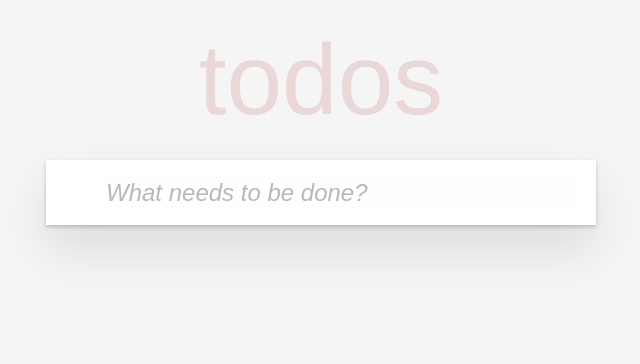
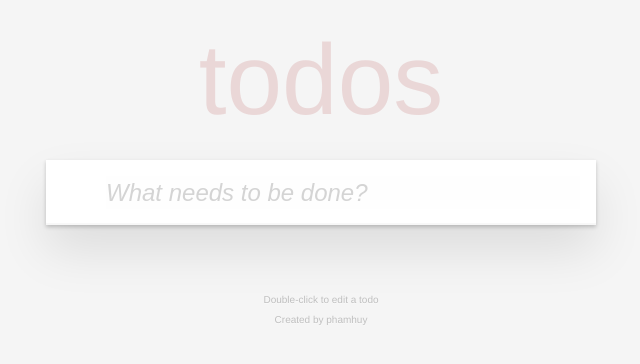
Before and after one commit to quanghuy219/todo-react-redux, a React (Create React App) app: page / in a window 1280 px wide. Shown: the top 364 px of the page, without its empty margins (319-959 px from the left). Built offline with nearby package versions, Linux system fonts and the light colour scheme; the HTML template or start-up script is replaced by a standard one.

Commit message:
footer shadow

```diff
--- a/src/App.css
+++ b/src/App.css
@@ -17,3 +17,9 @@ body {
 header {
   margin: 70px;
 }
+.text-info {
+  margin: 65px 0;
+  color: #bfbfbf;
+  font-size: 10px;
+  text-shadow: 0 1px 0 rgba(255, 255, 255, 0.5);
+}
--- a/src/App.js
+++ b/src/App.js
@@ -18,6 +18,10 @@ class App extends Component {
           <h1 id="header">todos</h1>
         </header>
           <Main />
+        <div className="text-info">
+            <p>Double-click to edit a todo</p>
+            <p>Created by phamhuy</p>
+        </div>
       </div>
     );
   }
--- a/src/components/Footer/Footer.css
+++ b/src/components/Footer/Footer.css
@@ -0,0 +1,13 @@
+.footer {
+    position: relative;
+}
+
+.footer:before {
+    content: '';
+    position: absolute;
+    height: 50px;
+    right: 0;
+    bottom: 0;
+    left: 0;
+    box-shadow: 0 1px 1px rgba(0, 0, 0, 0.2), 0 8px 0 -3px #f6f6f6, 0 9px 1px -3px rgba(0, 0, 0, 0.2), 0 16px 0 -6px #f6f6f6, 0 17px 2px -6px rgba(0, 0, 0, 0.2);
+}
--- a/src/components/Footer/Footer.js
+++ b/src/components/Footer/Footer.js
@@ -1,6 +1,7 @@
 import React, {Component} from 'react';
 import {connect} from 'react-redux';
 import * as Actions from '../../actions';
+import '../Footer/Footer.css';
 
 class Footer extends Component {
     constructor(props) {
--- a/src/components/Main/Main.css
+++ b/src/components/Main/Main.css
@@ -11,6 +11,7 @@ ul {
 #input-form {
     padding: 16px 16px 16px 60px;
     /* border-bottom: 1px solid gray; */
+    box-shadow: inset 0 -2px 1px rgba(0,0,0,0.03);
 }
 #input-form input {
     background: rgba(0, 0, 0, 0.003);
@@ -21,7 +22,7 @@ ul {
     outline: none;
 }
 #input-form input::placeholder {
-    opacity: 0.5;
+    opacity: 0.3;
     font-style: italic;
 }
 .todo-list {
@@ -47,13 +48,15 @@ button:focus {
     display: flex;
     justify-content: space-between;
     align-items: center;
-    border-top: 1px solid #999;
+    border-top: 1px solid #ededed;
     padding: 0 20px;
 }
 .footer ul {
     display: flex;
     justify-content: space-around;
     align-items: center;
+    position: relative;
+    z-index: 1;
 }
 .todo-count {
     position: relative;
@@ -76,6 +79,8 @@ button:focus {
     color: inherit;
     text-decoration: none;
     font-size: 14px;
+    position: relative;
+    z-index: 1;
 }
 .clear:disabled {
     opacity: 0;
```
